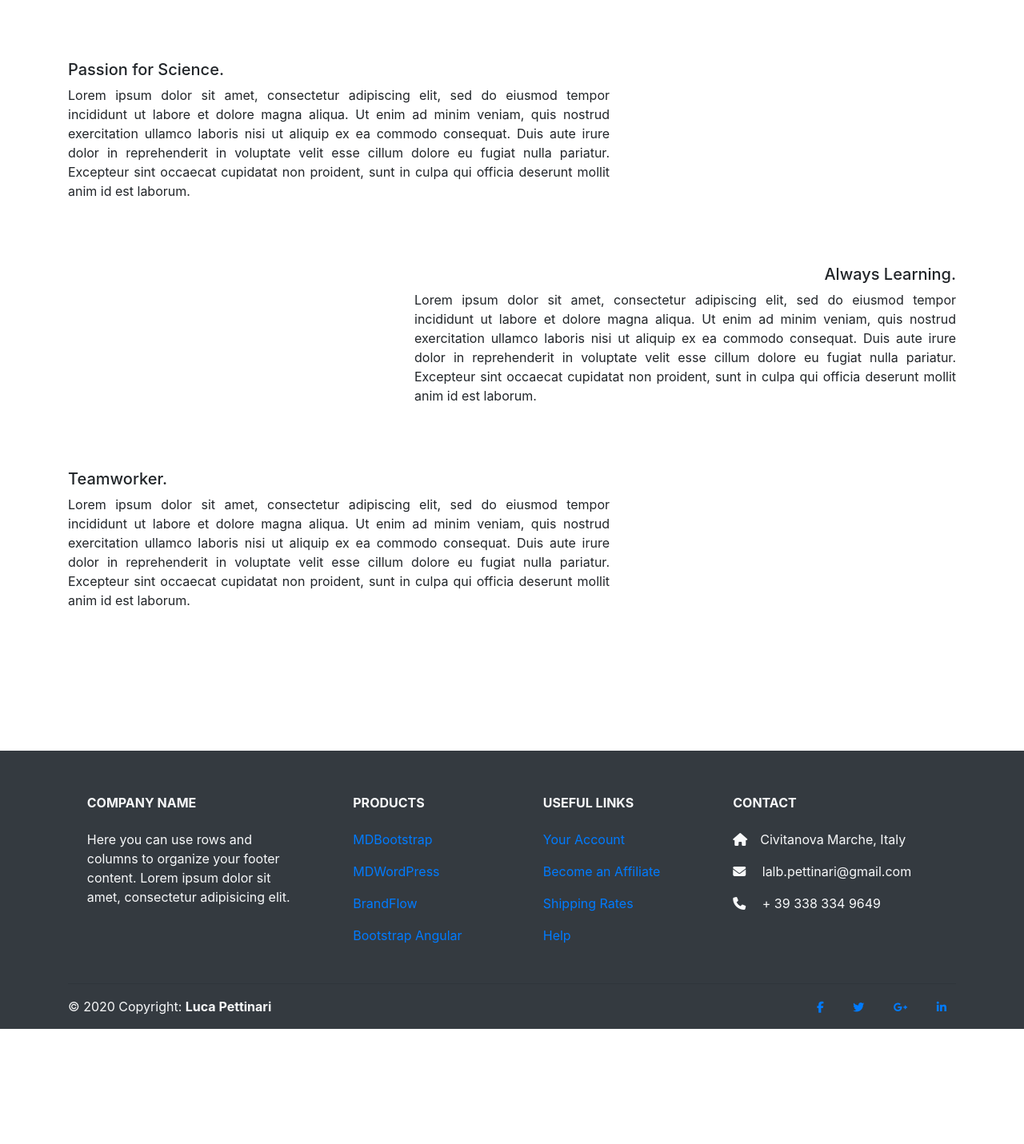
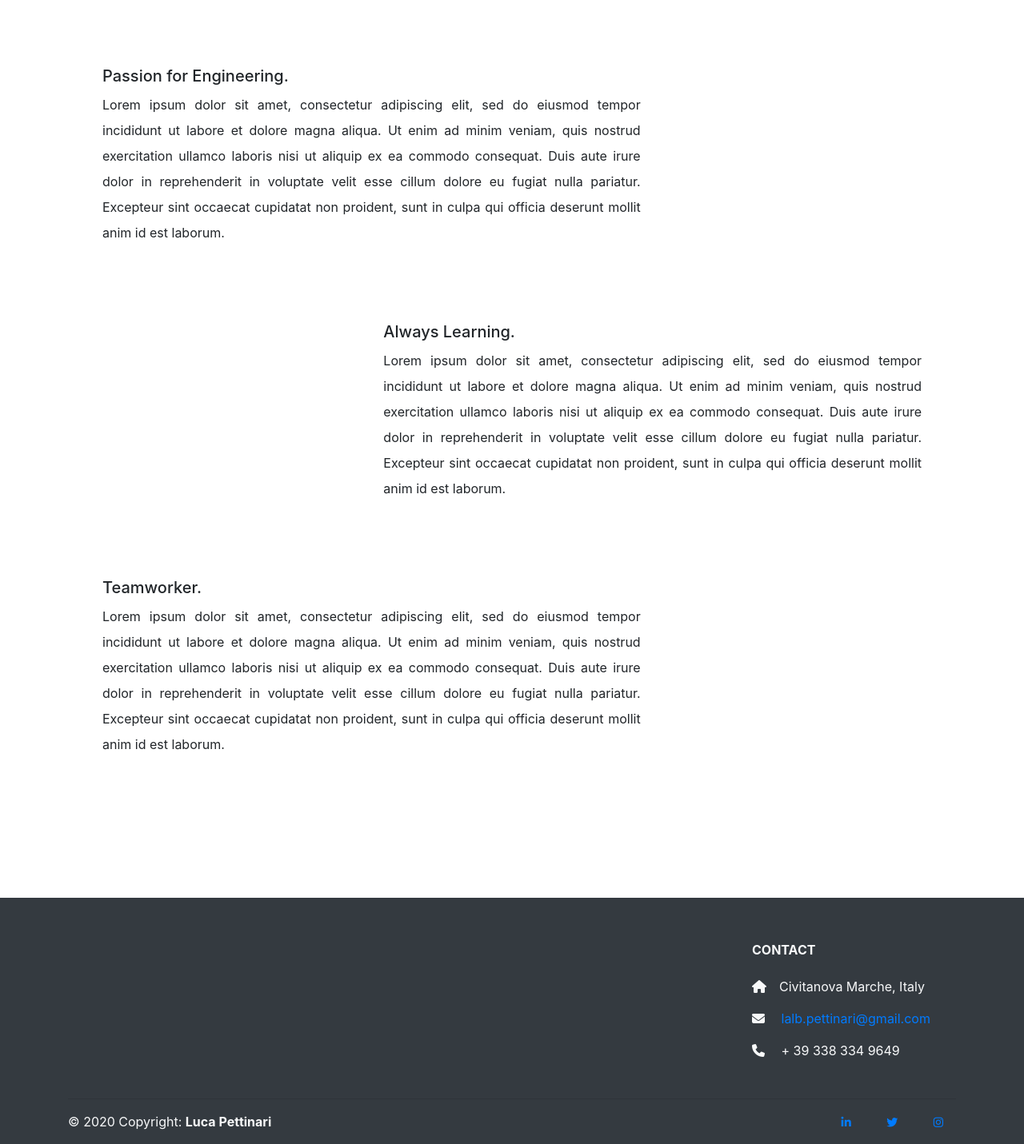
Before and after one commit to liukpet/lucapettinari, a plain HTML site: page index.html in a window 1280 px wide. Shown: the part 1113-2544 px from the top of the page at 80% size. Before the commit the page ends 2400 px from the top, so only its background shows below. Drawn offline with nearby package versions, Linux system fonts and the light colour scheme; a web font is replaced by a local one.

Commit message:
site updated

```diff
--- a/css/styles.css
+++ b/css/styles.css
@@ -1,9 +1,27 @@
+main{
+  padding: 0 10%;
+}
+
 .cdots{
   color: #99a8b2;
   width: 10%;
   margin: 20vh auto;
   border-style: dotted none none;
   border-width: 3vh;
+}
+
+.container-left{
+  margin-top: 5em;
+  text-align: justify;
+  margin-right: auto;
+  line-height: 2;
+}
+
+.container-right{
+  margin-top: 5em;
+  text-align: justify;
+  margin-left: auto;
+  line-height: 2;
 }
 
 .divider{
@@ -20,6 +38,10 @@
   background-repeat: no-repeat;
   background-size: cover;
   height: 45vh;
+}
+
+.list-inline-link{
+  padding: inherit 100px;
 }
 
 .profile-picture{
@@ -41,18 +63,6 @@
   font-family: 'Stalinist One';
 }
 
-#container-left{
-  margin-top: 5em;
-  text-align: justify;
-  padding-right: 35%;
-}
-
-#container-right{
-  margin-top: 5em;
-  text-align: justify;
-  padding-left: 35%;
-}
-
 #title{
   font-family: 'Montserrat'
 }
--- a/index.html
+++ b/index.html
@@ -74,28 +74,39 @@
     <!-- here the code about your: skills, education, work experience, etc.-->
     <h1 class="display-4 text-center text-dark"> My Essence. </h1>
 
-    <div class="container" id="container-left">
-      <h5 class="display-6"> Passion for Science. </h5>
+    <!-- use row-cols stuff!-->
+
+    <div class="row">
+      <div class="col-md-8 container-left">
+        <h5 class="display-6"> Passion for Engineering. </h5>
         <p>
-        Lorem ipsum dolor sit amet, consectetur adipiscing elit, sed do eiusmod tempor incididunt ut labore et dolore magna aliqua. Ut enim ad minim veniam, quis nostrud exercitation ullamco laboris nisi ut aliquip ex ea commodo consequat. Duis aute
+          Lorem ipsum dolor sit amet, consectetur adipiscing elit, sed do eiusmod tempor incididunt ut labore et dolore magna aliqua. Ut enim ad minim veniam, quis nostrud exercitation ullamco laboris nisi ut aliquip ex ea commodo consequat. Duis
+          aute
           irure dolor in reprehenderit in voluptate velit esse cillum dolore eu fugiat nulla pariatur. Excepteur sint occaecat cupidatat non proident, sunt in culpa qui officia deserunt mollit anim id est laborum.
         </p>
       </div>
+    </div>
 
-    <div class="container" id="container-right">
-      <h5 class="display-6" style="text-align: right"> Always Learning.</h5>
+    <div class="row">
+      <div class="col-md-8 container-right">
+        <h5 class="display-6"> Always Learning.</h5>
         <p>
-        Lorem ipsum dolor sit amet, consectetur adipiscing elit, sed do eiusmod tempor incididunt ut labore et dolore magna aliqua. Ut enim ad minim veniam, quis nostrud exercitation ullamco laboris nisi ut aliquip ex ea commodo consequat. Duis aute
+          Lorem ipsum dolor sit amet, consectetur adipiscing elit, sed do eiusmod tempor incididunt ut labore et dolore magna aliqua. Ut enim ad minim veniam, quis nostrud exercitation ullamco laboris nisi ut aliquip ex ea commodo consequat. Duis
+          aute
           irure dolor in reprehenderit in voluptate velit esse cillum dolore eu fugiat nulla pariatur. Excepteur sint occaecat cupidatat non proident, sunt in culpa qui officia deserunt mollit anim id est laborum.
         </p>
       </div>
+    </div>
 
-    <div class="container" id="container-left">
+    <div class="row">
+      <div class="col-md-8 container-left">
         <h5 class="display-6"> Teamworker.</h5>
         <p>
-        Lorem ipsum dolor sit amet, consectetur adipiscing elit, sed do eiusmod tempor incididunt ut labore et dolore magna aliqua. Ut enim ad minim veniam, quis nostrud exercitation ullamco laboris nisi ut aliquip ex ea commodo consequat. Duis aute
+          Lorem ipsum dolor sit amet, consectetur adipiscing elit, sed do eiusmod tempor incididunt ut labore et dolore magna aliqua. Ut enim ad minim veniam, quis nostrud exercitation ullamco laboris nisi ut aliquip ex ea commodo consequat. Duis
+          aute
           irure dolor in reprehenderit in voluptate velit esse cillum dolore eu fugiat nulla pariatur. Excepteur sint occaecat cupidatat non proident, sunt in culpa qui officia deserunt mollit anim id est laborum.
         </p>
+      </div>
     </div>
 
     <div class="spacer">
@@ -109,71 +120,19 @@
 
     <!-- Footer Links -->
     <div class="container text-center text-md-left">
-
-    <!-- Footer links -->
       <div class="row text-center text-md-left mt-3 pb-3">
 
         <!-- Grid column -->
-      <div class="col-md-3 col-lg-3 col-xl-3 mx-auto mt-3">
-        <h6 class="text-uppercase mb-4 font-weight-bold">Company name</h6>
-        <p>Here you can use rows and columns to organize your footer content. Lorem ipsum dolor sit amet,
-          consectetur
-          adipisicing elit.</p>
-      </div>
-      <!-- Grid column -->
-
-      <hr class="w-100 clearfix d-md-none">
-
-      <!-- Grid column -->
-      <div class="col-md-2 col-lg-2 col-xl-2 mx-auto mt-3">
-        <h6 class="text-uppercase mb-4 font-weight-bold">Products</h6>
-        <p>
-          <a href="#!">MDBootstrap</a>
-        </p>
-        <p>
-          <a href="#!">MDWordPress</a>
-        </p>
-        <p>
-          <a href="#!">BrandFlow</a>
-        </p>
-        <p>
-          <a href="#!">Bootstrap Angular</a>
-        </p>
-      </div>
-      <!-- Grid column -->
-
-      <hr class="w-100 clearfix d-md-none">
-
-      <!-- Grid column -->
-      <div class="col-md-3 col-lg-2 col-xl-2 mx-auto mt-3">
-        <h6 class="text-uppercase mb-4 font-weight-bold">Useful links</h6>
-        <p>
-          <a href="#!">Your Account</a>
-        </p>
-        <p>
-          <a href="#!">Become an Affiliate</a>
-        </p>
-        <p>
-          <a href="#!">Shipping Rates</a>
-        </p>
-        <p>
-          <a href="#!">Help</a>
-        </p>
-      </div>
-
-      <!-- Grid column -->
-      <hr class="w-100 clearfix d-md-none">
-
-      <!-- Grid column -->
-      <div class="col-md-4 col-lg-3 col-xl-3 mx-auto mt-3">
+        <div class="col-md-4 col-lg-3 col-xl-3 ml-auto mt-3">
           <h6 class="text-uppercase mb-4 font-weight-bold">Contact</h6>
           <p><i class="fas fa-home mr-3"></i>Civitanova Marche, Italy</p>
-        <p><i class="fas fa-envelope mr-3"></i> lalb.pettinari@gmail.com</p>
+          <p><i class="fas fa-envelope mr-3"></i><a href="mailto:lalb.pettinari@gmail.com"> lalb.pettinari@gmail.com</a></p>
           <p><i class="fas fa-phone mr-3"></i> + 39 338 334 9649</p>
         </div>
         <!-- Grid column -->
 
       </div>
+
       <!-- Footer links -->
 
       <hr>
@@ -193,42 +152,34 @@
         <!-- Grid column -->
 
         <!-- Grid column -->
-      <div class="col-md-5 col-lg-4 ml-lg-0">
+        <div class="col-md-5 col-lg-4 mr-lg-0">
 
           <!-- Social buttons -->
           <div class="text-center text-md-right">
             <ul class="list-unstyled list-inline">
               <li class="list-inline-item">
-              <a class="btn-floating btn-sm rgba-white-slight mx-1">
-                <i class="fab fa-facebook-f"></i>
+                <!-- Linkedin -->
+                <a class="btn-floating btn-sm rgba-white-slight mx-2" href="https://www.linkedin.com/in/luca-alberto-pettinari-2b7a80162/">
+                  <i class="fab fa-linkedin-in"></i>
                 </a>
               </li>
               <li class="list-inline-item">
-              <a class="btn-floating btn-sm rgba-white-slight mx-1">
+                <!-- Twitter -->
+                <a class="btn-floating btn-sm rgba-white-slight mx-2">
                   <i class="fab fa-twitter"></i>
                 </a>
               </li>
               <li class="list-inline-item">
-              <a class="btn-floating btn-sm rgba-white-slight mx-1">
-                <i class="fab fa-google-plus-g"></i>
-              </a>
-            </li>
-            <li class="list-inline-item">
-              <a class="btn-floating btn-sm rgba-white-slight mx-1">
-                <i class="fab fa-linkedin-in"></i>
+                <!-- Instagram -->
+                <a class="btn-floating btn-sm rgba-white-slight mx-2" href="https://www.instagram.com/pettinariluca/">
+                  <i class="fab fa-instagram"></i>
                 </a>
               </li>
             </ul>
           </div>
-
         </div>
-      <!-- Grid column -->
-
       </div>
-    <!-- Grid row -->
-
     </div>
-  <!-- Footer Links -->
 
   </footer>
   <!-- Footer -->
```
Lines whose indentation alone changed are shown as unchanged.
